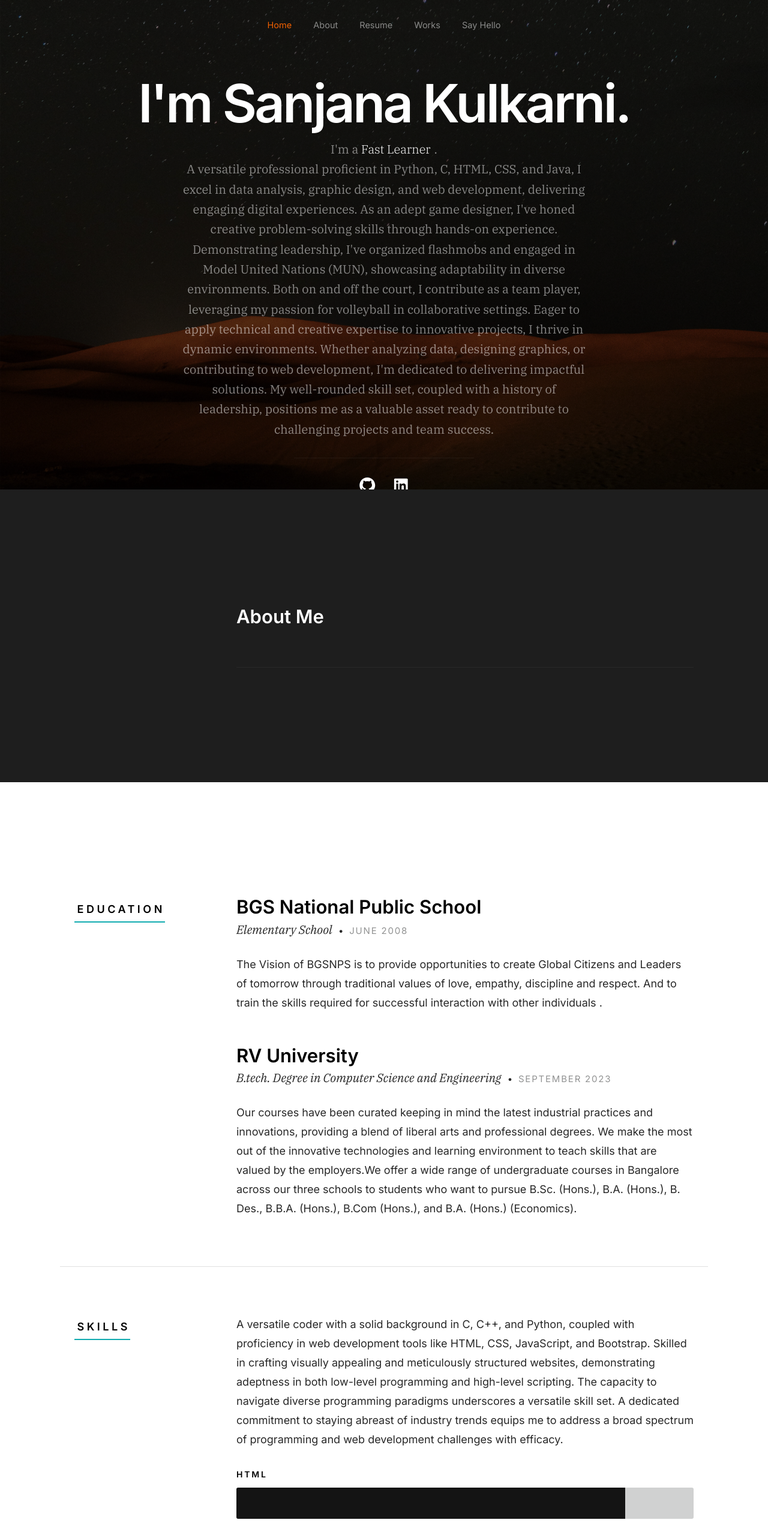
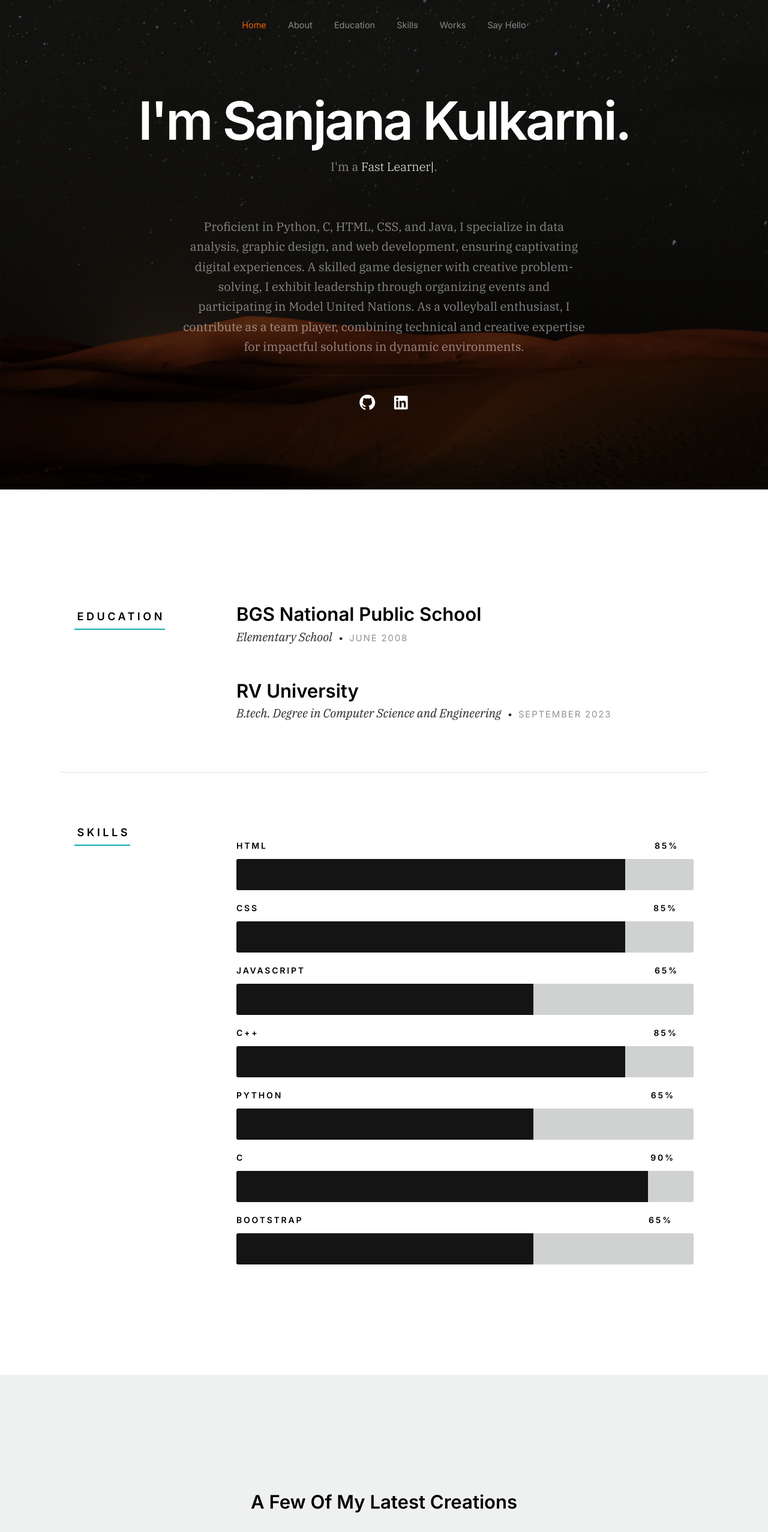
Before and after one commit to Sanjana765Kulkarni/My-Portfolio, a plain HTML site: page index.html in a window 1280 px wide. Shown: the top 2554 px of the page at 60% size. Drawn offline with Linux system fonts and the light colour scheme.

Commit message:
Update index.html

```diff
--- a/index.html
+++ b/index.html
@@ -48,9 +48,9 @@
                 <ul>
                     <li class="current"><a class="smoothscroll" href="#hero">Home</a></li>
                     <li><a class="smoothscroll" href="#about">About</a></li>
-                    <li><a class="smoothscroll" href="#resume">Resume</a></li>
+                    <li><a class="smoothscroll" href="#Education">Education</a></li>
+                    <li><a class="smoothscroll" href="#Skills">Skills</a></li>
                     <li><a class="smoothscroll" href="#portfolio">Works</a></li>
-                    <!-- <li><a class="smoothscroll" href="#testimonials">Testimonials</a></li> -->
                     <li><a class="smoothscroll" href="#contact">Say Hello</a></li>
                 </ul>
             </nav>
@@ -76,7 +76,7 @@
                     <h1>I'm Sanjana Kulkarni.</h1>
 
                     <h3>
-                    I'm a <span class="typing" style="font-weight: 300; color:#fff"></span>. <br>A versatile professional proficient in Python, C, HTML, CSS, and Java, I excel in data analysis, graphic design, and web development, delivering engaging digital experiences. As an adept game designer, I've honed creative problem-solving skills through hands-on experience. Demonstrating leadership, I've organized flashmobs and engaged in Model United Nations (MUN), showcasing adaptability in diverse environments. Both on and off the court, I contribute as a team player, leveraging my passion for volleyball in collaborative settings. Eager to apply technical and creative expertise to innovative projects, I thrive in dynamic environments. Whether analyzing data, designing graphics, or contributing to web development, I'm dedicated to delivering impactful solutions. My well-rounded skill set, coupled with a history of leadership, positions me as a valuable asset ready to contribute to challenging projects and team success.
+                    I'm a <span class="typing" style="font-weight: 300; color:#fff"></span>. <br><br><br>Proficient in Python, C, HTML, CSS, and Java, I specialize in data analysis, graphic design, and web development, ensuring captivating digital experiences. A skilled game designer with creative problem-solving, I exhibit leadership through organizing events and participating in Model United Nations. As a volleyball enthusiast, I contribute as a team player, combining technical and creative expertise for impactful solutions in dynamic environments.
                     </h3>
 
                     <div class="s-hero__content-social">
@@ -108,28 +108,28 @@
 
     <!-- about
     ================================================== -->
-    <section id="about" class="s-about target-section">
+    <!-- <section id="about" class="s-about target-section">
 
         <div class="row">
             <div class="column large-3 tab-12">
-<!--                 <img class="s-about__pic" src="images/avatars/user-06.jpg" alt=""> -->
+                <img class="s-about__pic" src="images/avatars/user-06.jpg" alt="">
             </div>
             <div class="column large-9 tab-12 s-about__content">
                 <h3>About Me</h3>
                 <p>
-
+                    A versatile professional proficient in Python, C, HTML, CSS, and Java, I excel in data analysis, graphic design, and web development, delivering engaging digital experiences. As an adept game designer, I've honed creative problem-solving skills through hands-on experience. Demonstrating leadership, I've organized flashmobs and engaged in Model United Nations (MUN), showcasing adaptability in diverse environments. Both on and off the court, I contribute as a team player, leveraging my passion for volleyball in collaborative settings. Eager to apply technical and creative expertise to innovative projects, I thrive in dynamic environments. Whether analyzing data, designing graphics, or contributing to web development, I'm dedicated to delivering impactful solutions. My well-rounded skill set, coupled with a history of leadership, positions me as a valuable asset ready to contribute to challenging projects and team success.
                 </p>
 
                 <hr>
             </div>
-        </div> <!-- end row -->
+        </div>  end row -->
 
-    </section> <!-- end s-about -->
+    <!-- </section> end s-about -->
 
 
     <!-- resume
     ================================================== -->
-    <section id="resume" class="s-resume target-section">
+    <section id="Education" class="s-resume target-section">
 
         <!-- <div class="row s-resume__section">
             <div class="column large-3 tab-12">
@@ -181,8 +181,8 @@
         </div><!-- s-resume__section -->
 
 
-        <div class="row s-resume__section">
-            <div class="column large-3 tab-12">
+        <div class="row s-resume__section"id="Education">
+            <div class="column large-3 tab-12 ">
                 <h3 class="section-header-allcaps">Education</h3>
             </div>
             <div class="column large-9 tab-12">
@@ -197,16 +197,16 @@
                             </span>
                         </p>
                     </div>
-
+<!--
                     <p>
                         The Vision of BGSNPS is to provide opportunities to create Global Citizens and Leaders of tomorrow through traditional values of love, empathy, discipline and respect. And to train the skills required for successful interaction with other individuals .
-                    </p>
+                    </p> -->
 
                 </div> <!-- end resume-block -->
 
                 <div class="resume-block">
 
-                    <div class="resume-block__header">
+                    <div class="resume-block__header"id="Skills">
                         <h4 class="h3">RV University</h4>
                         <p class="resume-block__header-meta">
                             <span>B.tech. Degree in Computer Science and Engineering</span>
@@ -215,55 +215,55 @@
                             </span>
                         </p>
                     </div>
-
+<!--
                     <p>
                         Our courses have been curated keeping in mind the latest industrial practices and innovations, providing a blend of liberal arts and professional degrees. We make the most out of the innovative technologies and learning environment to teach skills that are valued by the employers.We offer a wide range of undergraduate courses in Bangalore across our three schools to students who want to pursue B.Sc. (Hons.), B.A. (Hons.), B. Des., B.B.A. (Hons.), B.Com (Hons.), and B.A. (Hons.) (Economics).
-                    </p>
+                    </p> -->
 
                 </div> <!-- end resume-block -->
             </div>
         </div> <!-- s-resume__section -->
 
 
-        <div class="row s-resume__section">
+        <div class="row s-resume__section"id="Skills">
             <div class="column large-3 tab-12">
                 <h3 class="section-header-allcaps">Skills</h3>
             </div>
             <div class="column large-9 tab-12">
                 <div class="resume-block">
-
+<!--
                     <p>
                         A versatile coder with a solid background in C, C++, and Python, coupled with proficiency in web development tools like HTML, CSS, JavaScript, and Bootstrap. Skilled in crafting visually appealing and meticulously structured websites, demonstrating adeptness in both low-level programming and high-level scripting. The capacity to navigate diverse programming paradigms underscores a versatile skill set. A dedicated commitment to staying abreast of industry trends equips me to address a broad spectrum of programming and web development challenges with efficacy.
-                    </p>
+                    </p> -->
 
                     <ul class="skill-bars-fat">
                         <li>
                         <div class="progress percent85"></div>
-                        <strong>HTML</strong>
+                        <strong><p>HTML&nbsp;&nbsp;&nbsp;&nbsp;&nbsp;&nbsp;&nbsp;&nbsp;&nbsp;&nbsp;&nbsp;&nbsp;&nbsp;&nbsp;&nbsp;&nbsp;&nbsp;&nbsp;&nbsp;&nbsp;&nbsp;&nbsp;&nbsp;&nbsp;&nbsp;&nbsp;&nbsp;&nbsp;&nbsp;&nbsp;&nbsp;&nbsp;&nbsp;&nbsp;&nbsp;&nbsp;&nbsp;&nbsp;&nbsp;&nbsp;&nbsp;&nbsp;&nbsp;&nbsp;&nbsp;&nbsp;&nbsp;&nbsp;&nbsp;&nbsp;&nbsp;&nbsp;&nbsp;&nbsp;&nbsp;&nbsp;&nbsp;&nbsp;&nbsp;&nbsp;&nbsp;&nbsp;&nbsp;&nbsp;&nbsp;&nbsp;&nbsp;&nbsp;&nbsp;&nbsp;&nbsp;&nbsp;&nbsp;&nbsp;&nbsp;&nbsp;&nbsp;&nbsp;&nbsp;&nbsp;&nbsp;&nbsp;&nbsp;&nbsp;&nbsp;&nbsp;&nbsp;&nbsp;&nbsp;&nbsp;&nbsp;&nbsp;&nbsp;&nbsp;&nbsp;&nbsp;&nbsp;&nbsp;&nbsp;&nbsp;&nbsp;&nbsp;85%</p></strong>
                         </li>
                         <li>
                         <div class="progress percent85"></div>
-                        <strong>CSS</strong>
+                        <strong><p>CSS&nbsp;&nbsp;&nbsp;&nbsp;&nbsp;&nbsp;&nbsp;&nbsp;&nbsp;&nbsp;&nbsp;&nbsp;&nbsp;&nbsp;&nbsp;&nbsp;&nbsp;&nbsp;&nbsp;&nbsp;&nbsp;&nbsp;&nbsp;&nbsp;&nbsp;&nbsp;&nbsp;&nbsp;&nbsp;&nbsp;&nbsp;&nbsp;&nbsp;&nbsp;&nbsp;&nbsp;&nbsp;&nbsp;&nbsp;&nbsp;&nbsp;&nbsp;&nbsp;&nbsp;&nbsp;&nbsp;&nbsp;&nbsp;&nbsp;&nbsp;&nbsp;&nbsp;&nbsp;&nbsp;&nbsp;&nbsp;&nbsp;&nbsp;&nbsp;&nbsp;&nbsp;&nbsp;&nbsp;&nbsp;&nbsp;&nbsp;&nbsp;&nbsp;&nbsp;&nbsp;&nbsp;&nbsp;&nbsp;&nbsp;&nbsp;&nbsp;&nbsp;&nbsp;&nbsp;&nbsp;&nbsp;&nbsp;&nbsp;&nbsp;&nbsp;&nbsp;&nbsp;&nbsp;&nbsp;&nbsp;&nbsp;&nbsp;&nbsp;&nbsp;&nbsp;&nbsp;&nbsp;&nbsp;&nbsp;&nbsp;&nbsp;&nbsp;&nbsp;&nbsp;85%</p></strong>
                         </li>
                         <li>
                         <div class="progress percent65"></div>
-                        <strong>Javascript</strong>
+                        <strong><p>Javascript&nbsp;&nbsp;&nbsp;&nbsp;&nbsp;&nbsp;&nbsp;&nbsp;&nbsp;&nbsp;&nbsp;&nbsp;&nbsp;&nbsp;&nbsp;&nbsp;&nbsp;&nbsp;&nbsp;&nbsp;&nbsp;&nbsp;&nbsp;&nbsp;&nbsp;&nbsp;&nbsp;&nbsp;&nbsp;&nbsp;&nbsp;&nbsp;&nbsp;&nbsp;&nbsp;&nbsp;&nbsp;&nbsp;&nbsp;&nbsp;&nbsp;&nbsp;&nbsp;&nbsp;&nbsp;&nbsp;&nbsp;&nbsp;&nbsp;&nbsp;&nbsp;&nbsp;&nbsp;&nbsp;&nbsp;&nbsp;&nbsp;&nbsp;&nbsp;&nbsp;&nbsp;&nbsp;&nbsp;&nbsp;&nbsp;&nbsp;&nbsp;&nbsp;&nbsp;&nbsp;&nbsp;&nbsp;&nbsp;&nbsp;&nbsp;&nbsp;&nbsp;&nbsp;&nbsp;&nbsp;&nbsp;&nbsp;&nbsp;&nbsp;&nbsp;&nbsp;&nbsp;&nbsp;&nbsp;&nbsp;&nbsp;&nbsp;65%</p></strong>
                         </li>
                         <li>
                         <div class="progress percent85"></div>
-                        <strong>C++</strong>
+                        <strong><p>C++&nbsp;&nbsp;&nbsp;&nbsp;&nbsp;&nbsp;&nbsp;&nbsp;&nbsp;&nbsp;&nbsp;&nbsp;&nbsp;&nbsp;&nbsp;&nbsp;&nbsp;&nbsp;&nbsp;&nbsp;&nbsp;&nbsp;&nbsp;&nbsp;&nbsp;&nbsp;&nbsp;&nbsp;&nbsp;&nbsp;&nbsp;&nbsp;&nbsp;&nbsp;&nbsp;&nbsp;&nbsp;&nbsp;&nbsp;&nbsp;&nbsp;&nbsp;&nbsp;&nbsp;&nbsp;&nbsp;&nbsp;&nbsp;&nbsp;&nbsp;&nbsp;&nbsp;&nbsp;&nbsp;&nbsp;&nbsp;&nbsp;&nbsp;&nbsp;&nbsp;&nbsp;&nbsp;&nbsp;&nbsp;&nbsp;&nbsp;&nbsp;&nbsp;&nbsp;&nbsp;&nbsp;&nbsp;&nbsp;&nbsp;&nbsp;&nbsp;&nbsp;&nbsp;&nbsp;&nbsp;&nbsp;&nbsp;&nbsp;&nbsp;&nbsp;&nbsp;&nbsp;&nbsp;&nbsp;&nbsp;&nbsp;&nbsp;&nbsp;&nbsp;&nbsp;&nbsp;&nbsp;&nbsp;&nbsp;&nbsp;&nbsp;&nbsp;&nbsp;&nbsp;85%</p></strong>
                         </li>
                         <li>
                         <div class="progress percent65"></div>
-                        <strong>Python</strong>
+                        <strong><p>Python&nbsp;&nbsp;&nbsp;&nbsp;&nbsp;&nbsp;&nbsp;&nbsp;&nbsp;&nbsp;&nbsp;&nbsp;&nbsp;&nbsp;&nbsp;&nbsp;&nbsp;&nbsp;&nbsp;&nbsp;&nbsp;&nbsp;&nbsp;&nbsp;&nbsp;&nbsp;&nbsp;&nbsp;&nbsp;&nbsp;&nbsp;&nbsp;&nbsp;&nbsp;&nbsp;&nbsp;&nbsp;&nbsp;&nbsp;&nbsp;&nbsp;&nbsp;&nbsp;&nbsp;&nbsp;&nbsp;&nbsp;&nbsp;&nbsp;&nbsp;&nbsp;&nbsp;&nbsp;&nbsp;&nbsp;&nbsp;&nbsp;&nbsp;&nbsp;&nbsp;&nbsp;&nbsp;&nbsp;&nbsp;&nbsp;&nbsp;&nbsp;&nbsp;&nbsp;&nbsp;&nbsp;&nbsp;&nbsp;&nbsp;&nbsp;&nbsp;&nbsp;&nbsp;&nbsp;&nbsp;&nbsp;&nbsp;&nbsp;&nbsp;&nbsp;&nbsp;&nbsp;&nbsp;&nbsp;&nbsp;&nbsp;&nbsp;&nbsp;&nbsp;&nbsp;&nbsp;&nbsp;65%</p></strong>
                         </li>
                         <li>
                         <div class="progress percent90"></div>
-                        <strong>C</strong>
+                        <strong><p>C &nbsp;&nbsp;&nbsp;&nbsp;&nbsp;&nbsp;&nbsp;&nbsp;&nbsp;&nbsp;&nbsp;&nbsp;&nbsp;&nbsp;&nbsp;&nbsp;&nbsp;&nbsp;&nbsp;&nbsp;&nbsp;&nbsp;&nbsp;&nbsp;&nbsp;&nbsp;&nbsp;&nbsp;&nbsp;&nbsp;&nbsp;&nbsp;&nbsp;&nbsp;&nbsp;&nbsp;&nbsp;&nbsp;&nbsp;&nbsp;&nbsp;&nbsp;&nbsp;&nbsp;&nbsp;&nbsp;&nbsp;&nbsp;&nbsp;&nbsp;&nbsp;&nbsp;&nbsp;&nbsp;&nbsp;&nbsp;&nbsp;&nbsp;&nbsp;&nbsp;&nbsp;&nbsp;&nbsp;&nbsp;&nbsp;&nbsp;&nbsp;&nbsp;&nbsp;&nbsp;&nbsp;&nbsp;&nbsp;&nbsp;&nbsp;&nbsp;&nbsp;&nbsp;&nbsp;&nbsp;&nbsp;&nbsp;&nbsp;&nbsp;&nbsp;&nbsp;&nbsp;&nbsp;&nbsp;&nbsp;&nbsp;&nbsp;&nbsp;&nbsp;&nbsp;&nbsp;&nbsp;&nbsp;&nbsp;&nbsp;&nbsp;&nbsp;&nbsp;&nbsp;&nbsp;&nbsp;90%</p></strong>
                         </li>
                         <li>
                         <div class="progress percent65"></div>
-                        <strong>Bootstrap</strong>
+                        <strong><p>Bootstrap &nbsp;&nbsp;&nbsp;&nbsp;&nbsp;&nbsp;&nbsp;&nbsp;&nbsp;&nbsp;&nbsp;&nbsp;&nbsp;&nbsp;&nbsp;&nbsp;&nbsp;&nbsp;&nbsp;&nbsp;&nbsp;&nbsp;&nbsp;&nbsp;&nbsp;&nbsp;&nbsp;&nbsp;&nbsp;&nbsp;&nbsp;&nbsp;&nbsp;&nbsp;&nbsp;&nbsp;&nbsp;&nbsp;&nbsp;&nbsp;&nbsp;&nbsp;&nbsp;&nbsp;&nbsp;&nbsp;&nbsp;&nbsp;&nbsp;&nbsp;&nbsp;&nbsp;&nbsp;&nbsp;&nbsp;&nbsp;&nbsp;&nbsp;&nbsp;&nbsp;&nbsp;&nbsp;&nbsp;&nbsp;&nbsp;&nbsp;&nbsp;&nbsp;&nbsp;&nbsp;&nbsp;&nbsp;&nbsp;&nbsp;&nbsp;&nbsp;&nbsp;&nbsp;&nbsp;&nbsp;&nbsp;&nbsp;&nbsp;&nbsp;&nbsp;&nbsp;&nbsp;&nbsp;&nbsp;&nbsp;65%<p></strong>
                         </li>
                     </ul>
 
@@ -353,8 +353,8 @@
                 <img src="images/DAP.jpg" alt="" />
 
                 <div class="modal-popup__desc">
-                    <h5>Droplet</h5>
-                    <p>Odio soluta enim quos sit asperiores rerum rerum repudiandae cum. Vel voluptatem alias qui assumenda iure et expedita voluptatem. Ratione officiis quae.</p>
+                    <h5>Data Analysis</h5>
+                    <p>I specialize in data analysis using Python, employing statistical methods and machine learning to extract meaningful insights. Proficient in transforming complex datasets into actionable recommendations, I contribute to informed decision-making and project success.</p>
                     <ul class="modal-popup__cat">
                         <li>Data Analysis</li>
                         <li>Python</li>
@@ -368,8 +368,8 @@
                 <img src="images/DSCA.jpg" alt="" />
 
                 <div class="modal-popup__desc">
-                    <h5>The Lamp</h5>
-                    <p>Proin gravida nibh vel velit auctor aliquet. Aenean sollicitudin, lorem quis bibendum auctor, nisi elit consequat ipsum, nec sagittis sem nibh id elit.</p>
+                    <h5>Lux Dei</h5>
+                    <p>...</p>
                     <ul class="modal-popup__cat">
                         <li>Robotics</li>
                     </ul>
@@ -384,8 +384,8 @@
                 <img src="images/SIH.jpg" alt="" />
 
                 <div class="modal-popup__desc">
-                    <h5>Minimalismo</h5>
-                    <p>Exercitationem reprehenderit quod explicabo consequatur aliquid ut magni ut. Deleniti quo corrupti illum velit eveniet ratione necessitatibus ipsam mollitia.</p>
+                    <h5>Machine Learning</h5>
+                    <p>...</p>
                     <ul class="modal-popup__cat">
                         <li>Machine Learning</li>
                     </ul>
@@ -400,8 +400,8 @@
                 <img src="images/Mini project.jpg" alt="" />
 
                 <div class="modal-popup__desc">
-                    <h5>Shutterbug</h5>
-                    <p>Dolores velit qui quos nobis. Aliquam delectus voluptas quos possimus non voluptatem voluptas voluptas. Est doloribus eligendi porro doloribus voluptatum.</p>
+                    <h5>Mini Project</h5>
+                    <p>...</p>
                     <ul class="modal-popup__cat">
                         <li>Web Designing</li>
                     </ul>
@@ -646,7 +646,7 @@
             </div>
 
             <div class="column large-7 medium-6 w-1000-stack ss-copyright">
-                <span>© My Portfolio 2024 </span>
+                <span>© Copyright Sanjana Kulkarni 2024</span>
             </div>
         </div>
 
```
